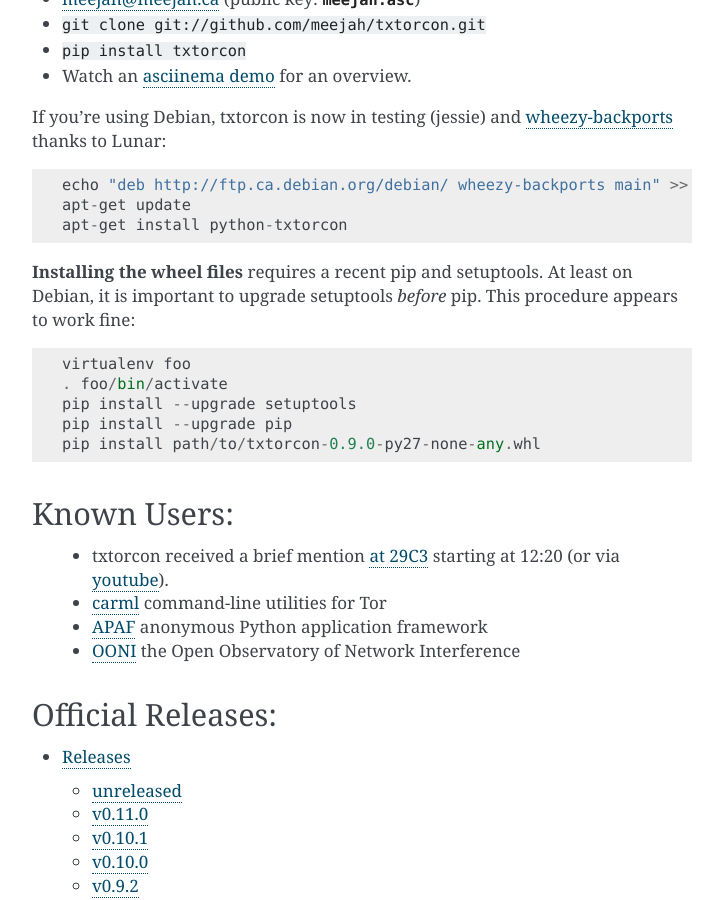
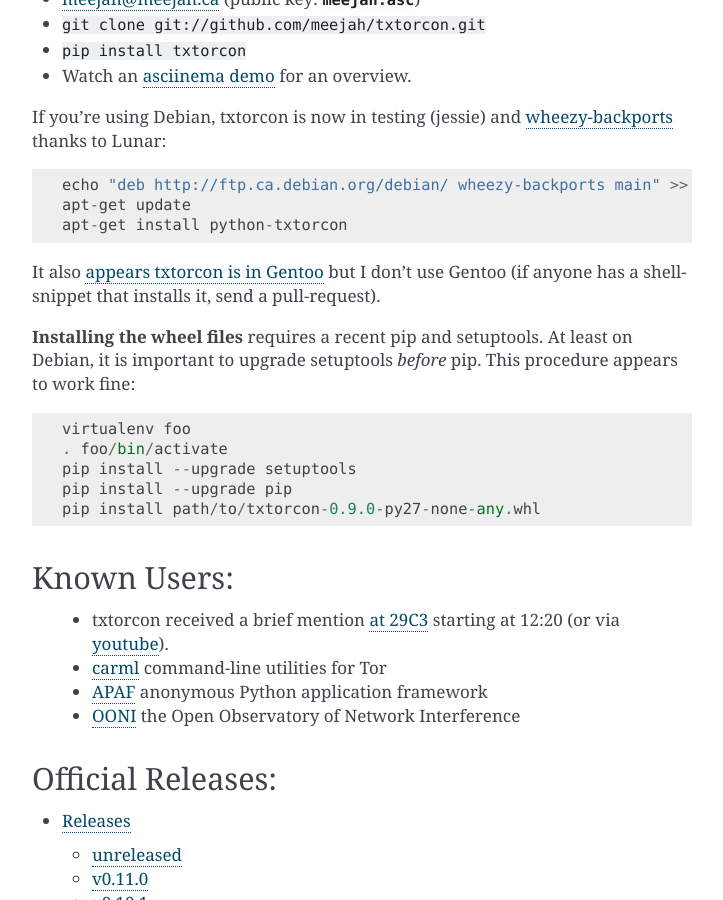
Before and after one commit to meejah/txtorcon, a Sphinx documentation site: the page built from docs/index.rst, in a window 1280 px wide and 900 px high, scrolled down 2067 px. Shown: the whole window, without its empty margins (388-1111 px from the left). Built offline with Sphinx 7.4.7, drawn with Linux system fonts in a browser that asks for light colours.

Commit message:
add note about Gentoo

```diff
--- a/docs/index.rst
+++ b/docs/index.rst
@@ -117,6 +117,11 @@
     apt-get update
     apt-get install python-txtorcon
 
+It also `appears txtorcon is in Gentoo
+<http://packages.gentoo.org/package/net-libs/txtorcon>`_ but I don't
+use Gentoo (if anyone has a shell-snippet that installs it, send a
+pull-request).
+
 **Installing the wheel files** requires a recent pip and
 setuptools. At least on Debian, it is important to upgrade setuptools
 *before* pip. This procedure appears to work fine::
```
